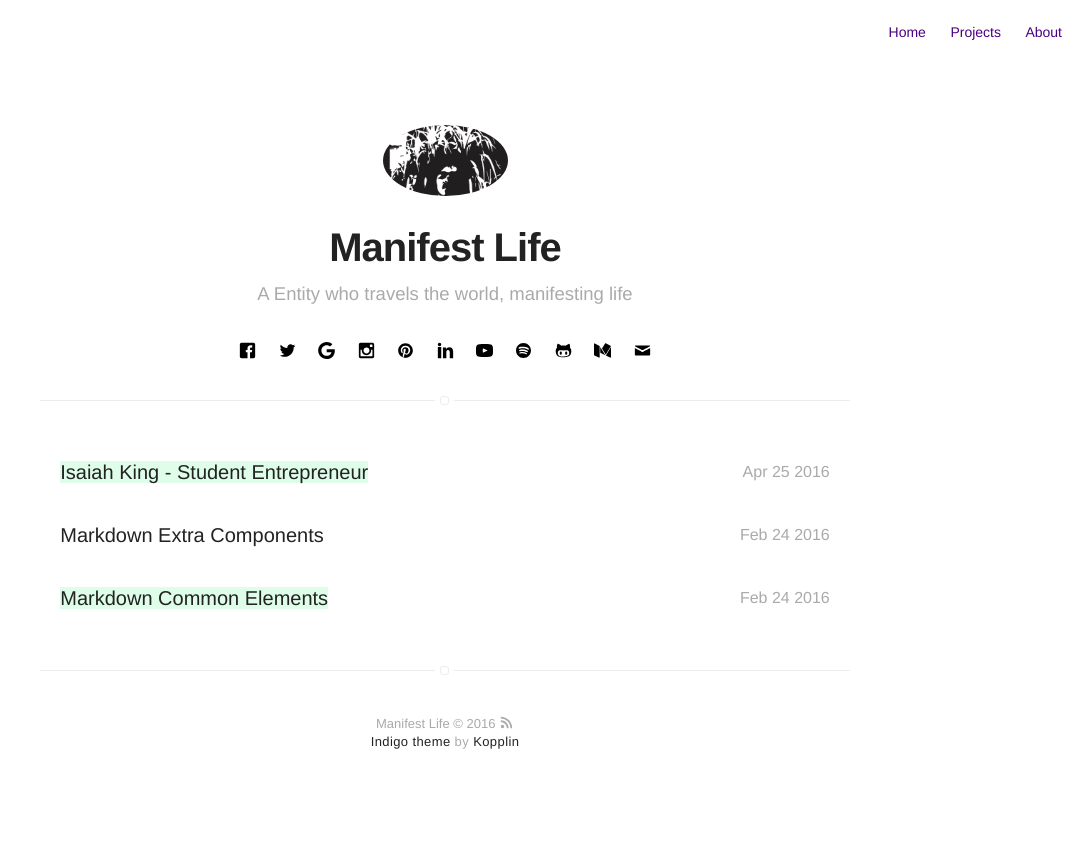
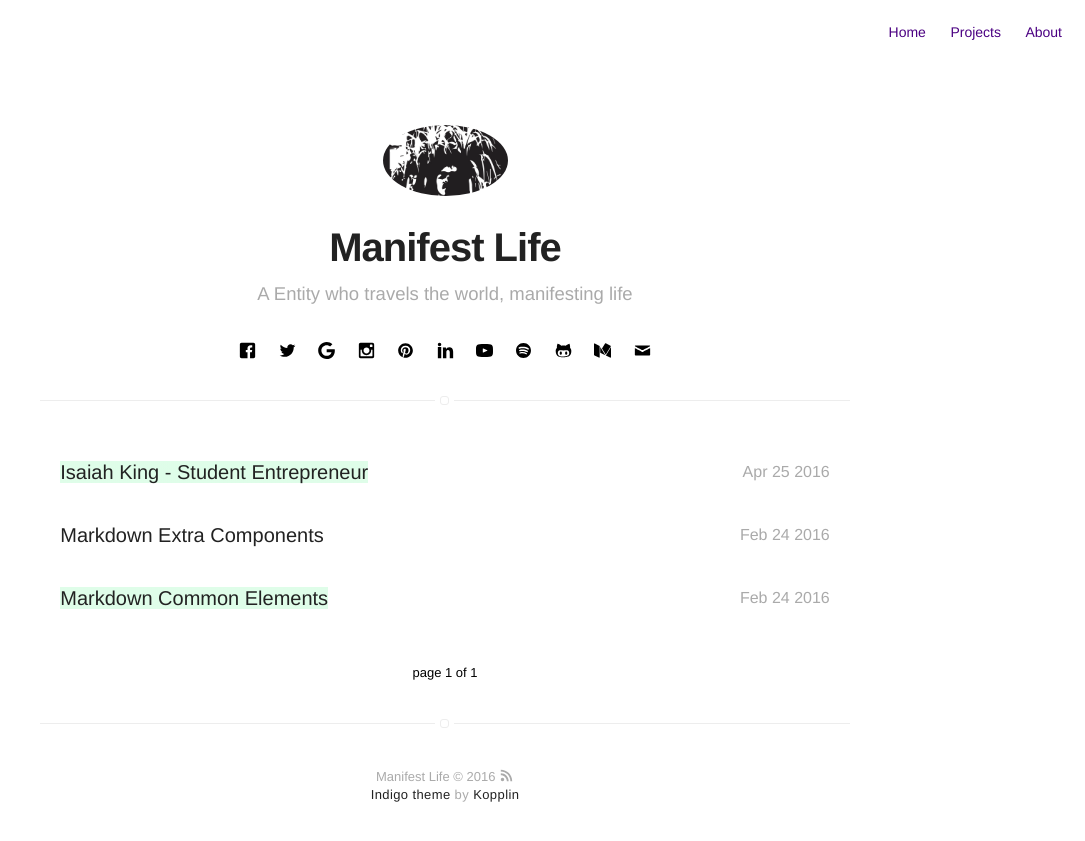
Before and after one commit to manifestlifeinc/manifestlifeinc, a Jekyll site: the page built from blog/index.html, in a window 1280 px wide. Shown: the top 841 px of the page, without its empty margins (195-1280 px from the left). Built offline with Jekyll 4.4.1, drawn with Linux system fonts in a browser that asks for light colours; the list of posts is cut into pages by our own code.

Commit message:
paginate

```diff
--- a/_config.yml
+++ b/_config.yml
@@ -43,8 +43,8 @@ email: manifestlifeinc@icloud.com
 width: large
 
 # if you don't need pagination, comment the *paginate* configs below
-# paginate: 5
-# paginate_path: "blog/:num/"
+paginate: 5
+paginate_path: "blog/:num/"
 
 # if you don't need projects, comment the *projects* configs below
 projects: true
```
